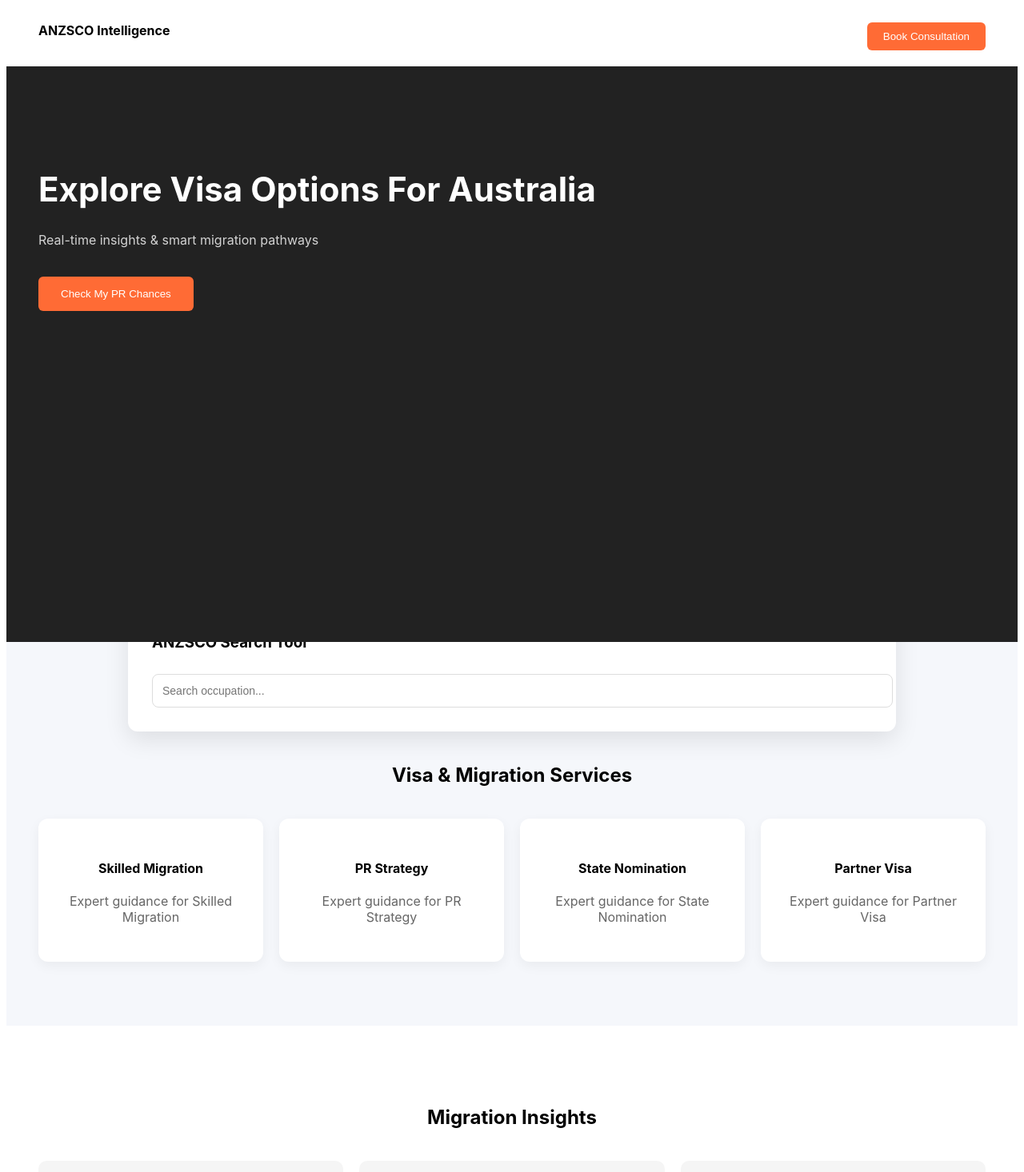
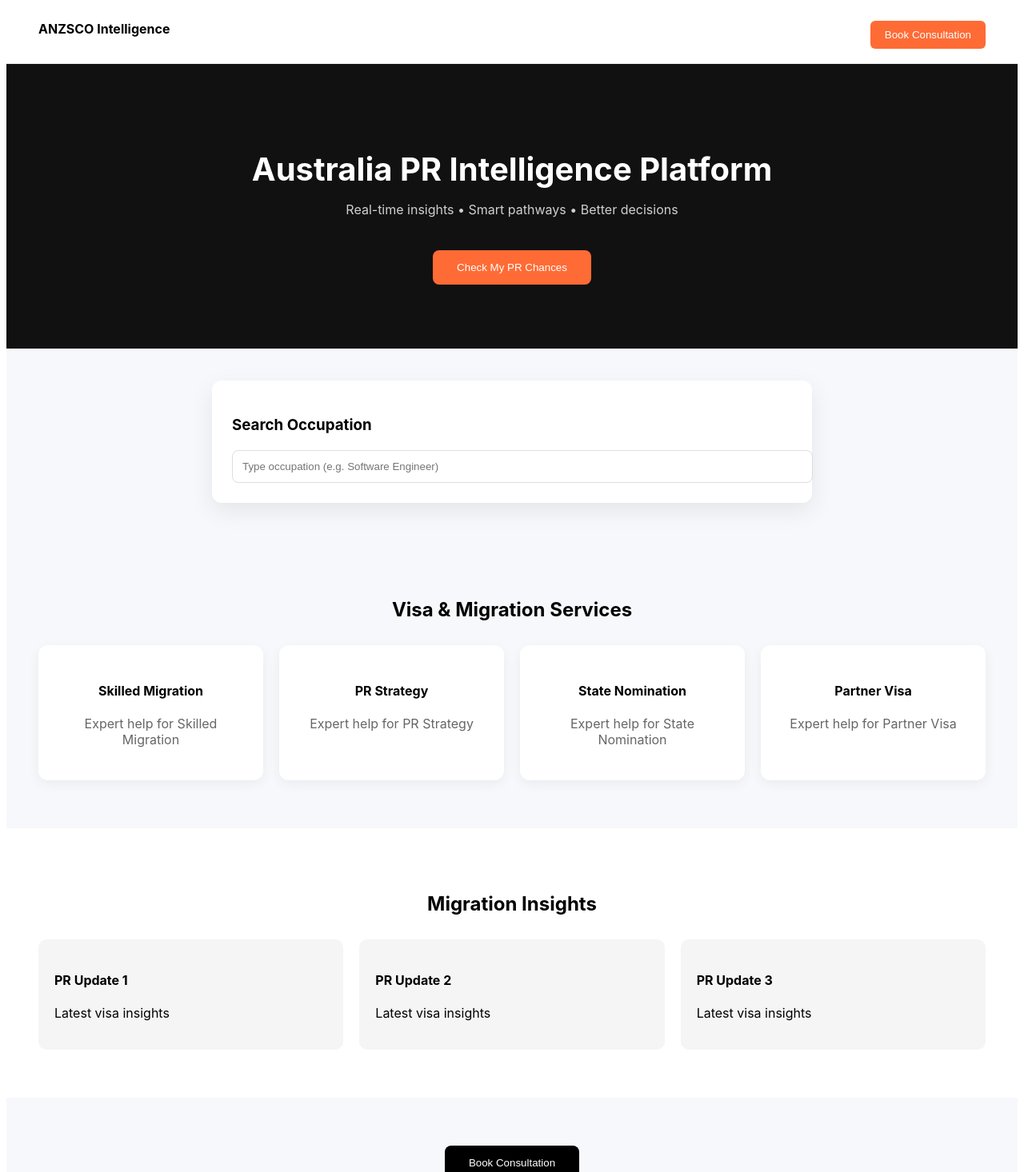
Before and after one commit to kapildropshipping-netizen/anzsco-platform, a Next.js app: page / in a window 1280 px wide. Shown: the top 1466 px of the page at 80% size. Built offline with nearby package versions, Linux system fonts and the light colour scheme; no server answers; the database is empty.

Commit message:
Update index.js

```diff
--- a/pages/index.js
+++ b/pages/index.js
@@ -1,10 +1,6 @@
-import { useEffect, useState, useRef } from "react";
-import { supabase } from "../lib/supabase";
+import { useState } from "react";
 
 export default function Home() {
-  const [occupations, setOccupations] = useState([]);
-  const [search, setSearch] = useState("");
-
   const [showModal, setShowModal] = useState(false);
   const [source, setSource] = useState("");
 
@@ -18,23 +14,7 @@ export default function Home() {
     experience: ""
   });
 
-  const searchRef = useRef(null);
-
-  useEffect(() => {
-    fetchOccupations();
-  }, []);
-
-  async function fetchOccupations() {
-    const { data } = await supabase.from("occupations").select("*");
-    setOccupations(data || []);
-  }
-
-  function scrollToSearch() {
-    searchRef.current?.scrollIntoView({ behavior: "smooth" });
-    setTimeout(() => setShowModal(true), 600);
-  }
-
-  // ✅ LEAD SCORING
+  // ✅ Lead scoring
   function calculateScore(data) {
     let score = 0;
 
@@ -56,31 +36,22 @@ export default function Home() {
   async function handleSubmit() {
     const leadScore = calculateScore(form);
 
-    await fetch(
-      "https://script.google.com/macros/s/AKfycbw5pPWoMcFUsNhtQVmfzWeSnaH4D4cqyiMWLdIQlOHM79kb2igQ_RlkFScCZGDDUiJmMg/exec",
-      {
-        method: "POST",
-        mode: "no-cors",
-        body: JSON.stringify({
-          ...form,
-          source,
-          score: leadScore
-        })
-      }
-    );
+    const payload = {
+      ...form,
+      score: leadScore,
+      source
+    };
+
+    console.log(payload);
+
+    await fetch("YOUR_GOOGLE_SCRIPT_URL", {
+      method: "POST",
+      mode: "no-cors",
+      body: JSON.stringify(payload)
+    });
 
     alert(`Submitted! Lead Quality: ${leadScore}`);
-
     setShowModal(false);
-    setForm({
-      name: "",
-      email: "",
-      phone: "",
-      age: "",
-      qualification: "",
-      occupation: "",
-      experience: ""
-    });
   }
 
   const inputStyle = {
@@ -88,19 +59,19 @@ export default function Home() {
     padding: "12px",
     marginTop: "10px",
     borderRadius: "8px",
-    border: "1px solid #ddd",
-    fontSize: "14px"
+    border: "1px solid #ddd"
   };
 
   return (
-    <div style={{ fontFamily: "Inter, sans-serif", background: "#f5f7fb" }}>
+    <div style={{ fontFamily: "Inter, sans-serif", background: "#f6f8fb" }}>
 
       {/* HEADER */}
       <div style={{
         display: "flex",
         justifyContent: "space-between",
-        padding: "20px 40px",
-        background: "#fff"
+        padding: "18px 40px",
+        background: "#fff",
+        borderBottom: "1px solid #eee"
       }}>
         <strong>ANZSCO Intelligence</strong>
 
@@ -112,7 +83,7 @@ export default function Home() {
           style={{
             background: "#ff6b35",
             color: "#fff",
-            padding: "10px 20px",
+            padding: "10px 18px",
             border: "none",
             borderRadius: "6px",
             cursor: "pointer"
@@ -122,34 +93,33 @@ export default function Home() {
         </button>
       </div>
 
-      {/* HERO */}
+      {/* HERO (FIXED HEIGHT + NO OVERLAP) */}
       <div style={{
-        position: "relative",
-        height: "520px",
-        background: "#222",
-        color: "#fff",
-        padding: "100px 40px"
+        textAlign: "center",
+        padding: "80px 20px",
+        background: "#111",
+        color: "#fff"
       }}>
-        <h1 style={{ fontSize: "42px" }}>
-          Explore Visa Options For Australia
+        <h1 style={{ fontSize: "40px", marginBottom: "10px" }}>
+          Australia PR Intelligence Platform
         </h1>
 
-        <p style={{ marginTop: "10px", opacity: 0.8 }}>
-          Real-time insights & smart migration pathways
+        <p style={{ opacity: 0.8 }}>
+          Real-time insights • Smart pathways • Better decisions
         </p>
 
         <button
           onClick={() => {
             setSource("check");
-            scrollToSearch();
+            setShowModal(true);
           }}
           style={{
-            marginTop: "20px",
-            padding: "14px 28px",
+            marginTop: "25px",
+            padding: "14px 30px",
             background: "#ff6b35",
+            color: "#fff",
             border: "none",
-            color: "#fff",
-            borderRadius: "6px",
+            borderRadius: "8px",
             cursor: "pointer"
           }}
         >
@@ -157,37 +127,32 @@ export default function Home() {
         </button>
       </div>
 
-      {/* SEARCH */}
-      <div
-        ref={searchRef}
-        style={{
-          maxWidth: "900px",
-          margin: "-60px auto",
-          background: "#fff",
-          padding: "30px",
-          borderRadius: "12px",
-          boxShadow: "0 10px 30px rgba(0,0,0,0.1)"
-        }}
-      >
-        <h3>ANZSCO Search Tool</h3>
+      {/* SEARCH (NO OVERLAP NOW) */}
+      <div style={{
+        maxWidth: "700px",
+        margin: "40px auto",
+        background: "#fff",
+        padding: "25px",
+        borderRadius: "12px",
+        boxShadow: "0 10px 30px rgba(0,0,0,0.08)"
+      }}>
+        <h3 style={{ marginBottom: "10px" }}>Search Occupation</h3>
 
         <input
-          placeholder="Search occupation..."
-          value={search}
-          onChange={(e) => setSearch(e.target.value)}
+          placeholder="Type occupation (e.g. Software Engineer)"
           style={inputStyle}
         />
       </div>
 
       {/* SERVICES */}
-      <div style={{ padding: "80px 40px", textAlign: "center" }}>
+      <div style={{ padding: "60px 40px", textAlign: "center" }}>
         <h2>Visa & Migration Services</h2>
 
         <div style={{
           display: "grid",
           gridTemplateColumns: "repeat(4,1fr)",
           gap: "20px",
-          marginTop: "40px"
+          marginTop: "30px"
         }}>
           {[
             "Skilled Migration",
@@ -197,28 +162,26 @@ export default function Home() {
           ].map((item) => (
             <div key={item} style={{
               background: "#fff",
-              padding: "30px",
+              padding: "25px",
               borderRadius: "12px",
               boxShadow: "0 5px 15px rgba(0,0,0,0.05)"
             }}>
               <h4>{item}</h4>
-              <p style={{ color: "#666" }}>
-                Expert guidance for {item}
-              </p>
+              <p style={{ color: "#666" }}>Expert help for {item}</p>
             </div>
           ))}
         </div>
       </div>
 
       {/* BLOG */}
-      <div style={{ padding: "80px 40px", background: "#fff" }}>
+      <div style={{ padding: "60px 40px", background: "#fff" }}>
         <h2 style={{ textAlign: "center" }}>Migration Insights</h2>
 
         <div style={{
           display: "grid",
           gridTemplateColumns: "repeat(3,1fr)",
           gap: "20px",
-          marginTop: "40px"
+          marginTop: "30px"
         }}>
           {[1,2,3].map((i) => (
             <div key={i} style={{
@@ -227,7 +190,7 @@ export default function Home() {
               borderRadius: "10px"
             }}>
               <h4>PR Update {i}</h4>
-              <p>Latest visa insights & updates</p>
+              <p>Latest visa insights</p>
             </div>
           ))}
         </div>
@@ -242,11 +205,10 @@ export default function Home() {
           }}
           style={{
             padding: "14px 30px",
-            background: "#ff6b35",
+            background: "#000",
             color: "#fff",
-            border: "none",
-            borderRadius: "6px",
-            cursor: "pointer"
+            borderRadius: "8px",
+            border: "none"
           }}
         >
           Book Consultation
@@ -260,17 +222,16 @@ export default function Home() {
           top: 0,
           width: "100%",
           height: "100%",
-          background: "rgba(0,0,0,0.4)",
+          background: "rgba(0,0,0,0.5)",
           display: "flex",
           justifyContent: "center",
-          alignItems: "center",
-          zIndex: 999
+          alignItems: "center"
         }}>
           <div style={{
             background: "#fff",
             padding: "30px",
             borderRadius: "12px",
-            width: "400px"
+            width: "380px"
           }}>
             <h3>
               {source === "consultation"
@@ -302,17 +263,20 @@ export default function Home() {
             <input placeholder="Occupation" style={inputStyle}
               onChange={(e)=>setForm({...form,occupation:e.target.value})} />
 
-            <input placeholder="Years Experience" type="number" style={inputStyle}
+            <input placeholder="Experience (years)" type="number" style={inputStyle}
               onChange={(e)=>setForm({...form,experience:e.target.value})} />
 
             <button onClick={handleSubmit}
-              style={{ marginTop: "15px", width: "100%", padding: "12px", background: "#ff6b35", color: "#fff" }}>
+              style={{
+                marginTop: "15px",
+                width: "100%",
+                padding: "12px",
+                background: "#ff6b35",
+                color: "#fff",
+                border: "none",
+                borderRadius: "8px"
+              }}>
               Submit
-            </button>
-
-            <button onClick={()=>setShowModal(false)}
-              style={{ marginTop: "10px", width: "100%" }}>
-              Cancel
             </button>
           </div>
         </div>
```
